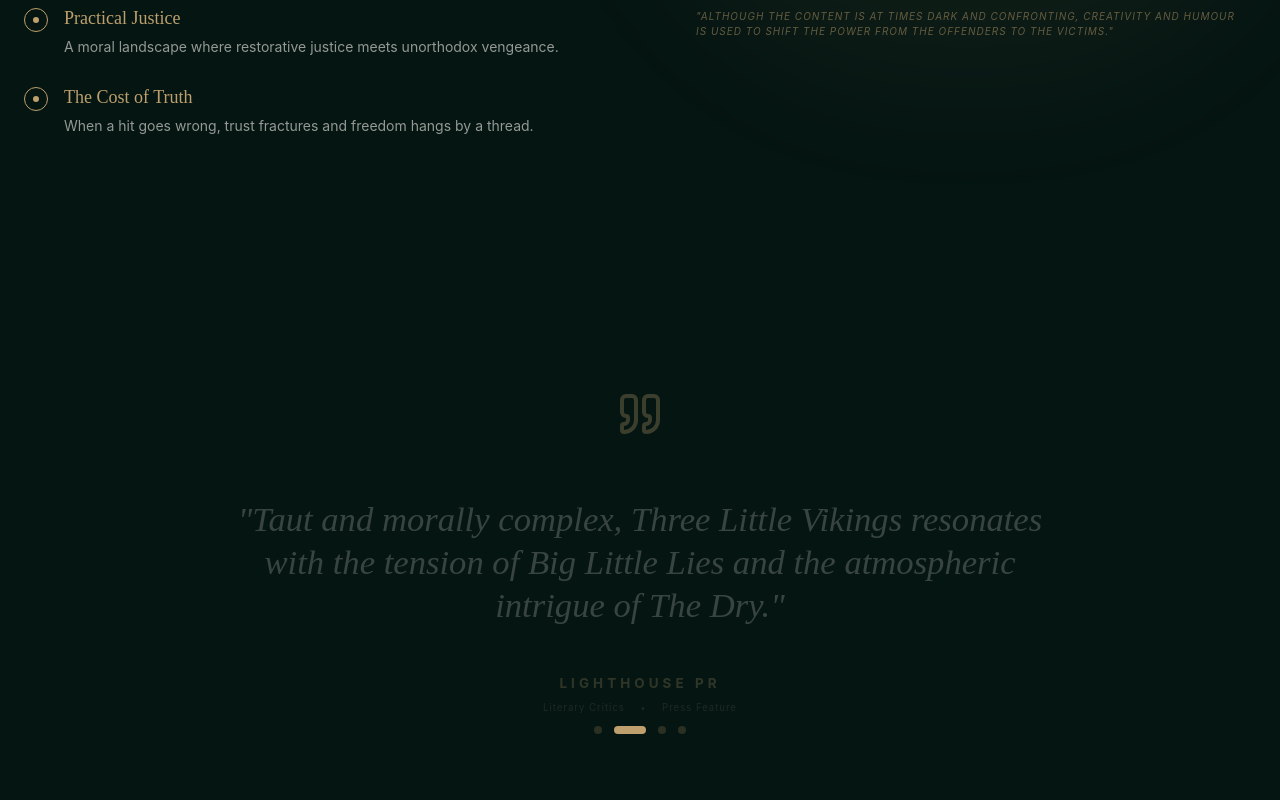
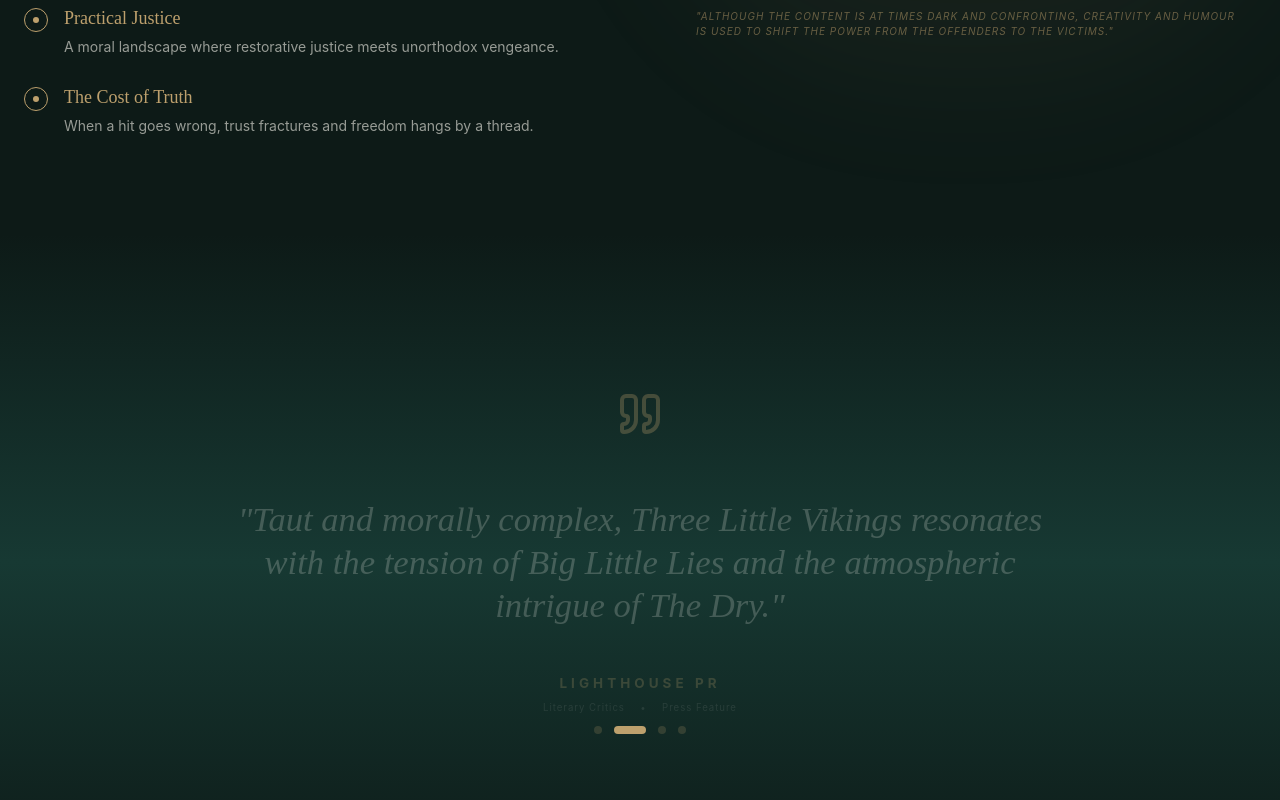
Before and after one commit to Tess-Gong/Deanne_nicoloso, a React (Vite) app: page / in a window 1280 px wide. Shown: the part 1828-2628 px from the top of the page. Built offline with nearby package versions, Linux system fonts and the light colour scheme.

Commit message:
feat: Refine background gradients and colors
Update background gradients for the hero and praise sections to improve visual depth and consistency. Adjust `--color-forest` CSS variable to a darker shade for better contrast.

```diff
--- a/src/App.tsx
+++ b/src/App.tsx
@@ -120,7 +120,7 @@ const Testimonials = () => {
   }, [reviews.length]);
 
   return (
-    <section id="praise" className="py-32 bg-forest relative overflow-hidden">
+    <section id="praise" className="py-32 bg-forest relative overflow-hidden" style={{ background: 'linear-gradient(to bottom, #0d1a17 0%, #173933 50%, #0d1a17 100%)' }}>
       <div className="container mx-auto px-6 text-center max-w-4xl min-h-[400px] flex flex-col justify-center">
         <Quote size={48} className="mx-auto text-gold/30 mb-12" />
 
@@ -196,7 +196,7 @@ export default function App() {
       <Navigation />
 
       {/* Hero Section */}
-      <section className="relative min-h-screen flex items-center justify-center pt-24 overflow-hidden" style={{ background: 'radial-gradient(circle at top, rgba(197, 160, 89, 0.08) 0%, transparent 70%), linear-gradient(to bottom, #0e302a 0%, #04110e 100%)' }}>
+      <section className="relative min-h-screen flex items-center justify-center pt-24 overflow-hidden" style={{ background: 'radial-gradient(circle at top, rgba(197, 160, 89, 0.08) 0%, transparent 70%), linear-gradient(to bottom, #173933 0%, #0d1a17 100%)' }}>
         <div className="container mx-auto px-6 z-10 grid lg:grid-cols-2 gap-12 items-center">
           <motion.div
             initial={{ opacity: 0, x: -30 }}
--- a/src/index.css
+++ b/src/index.css
@@ -4,7 +4,7 @@
 @theme {
   --font-serif: "Playfair Display", serif;
   --font-sans: "Inter", sans-serif;
-  --color-forest: #051512;
+  --color-forest: #0d1a17;
   --color-gold: #bda06d;
   --color-parchment: #f4f1ea;
 }
```
